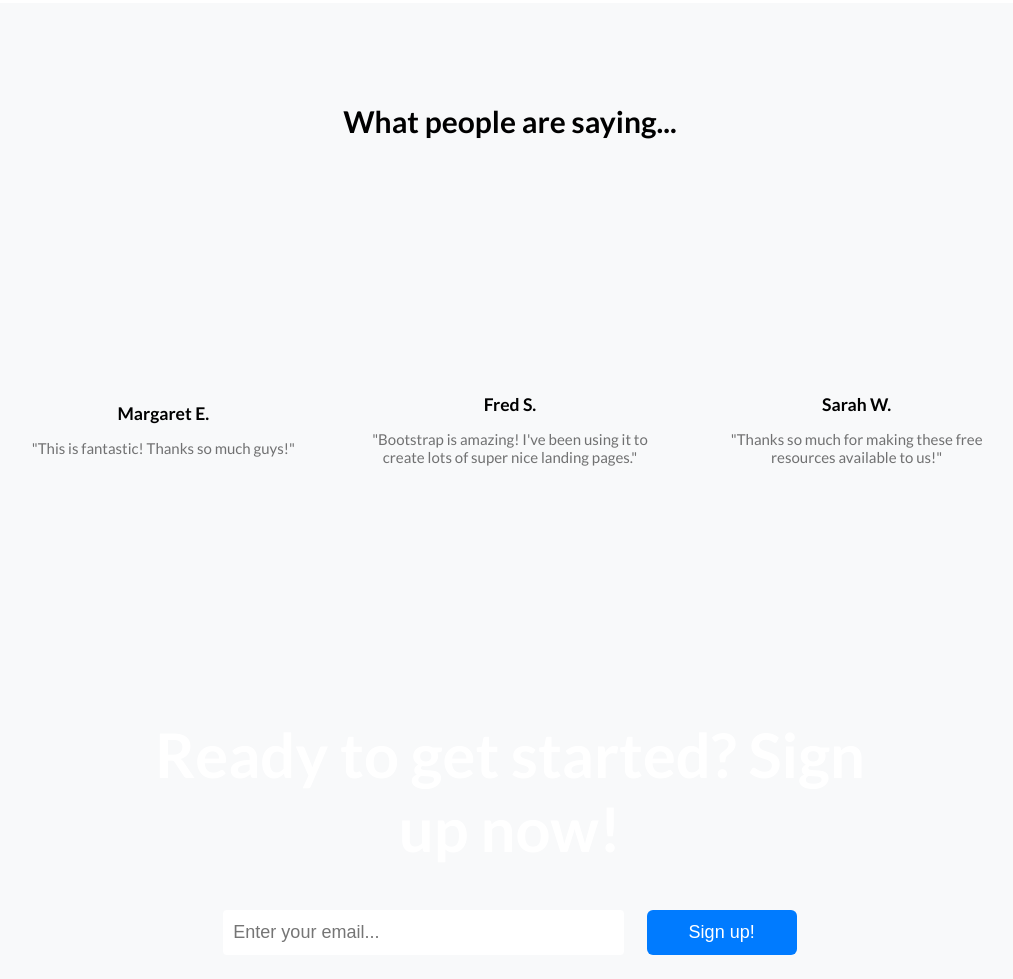
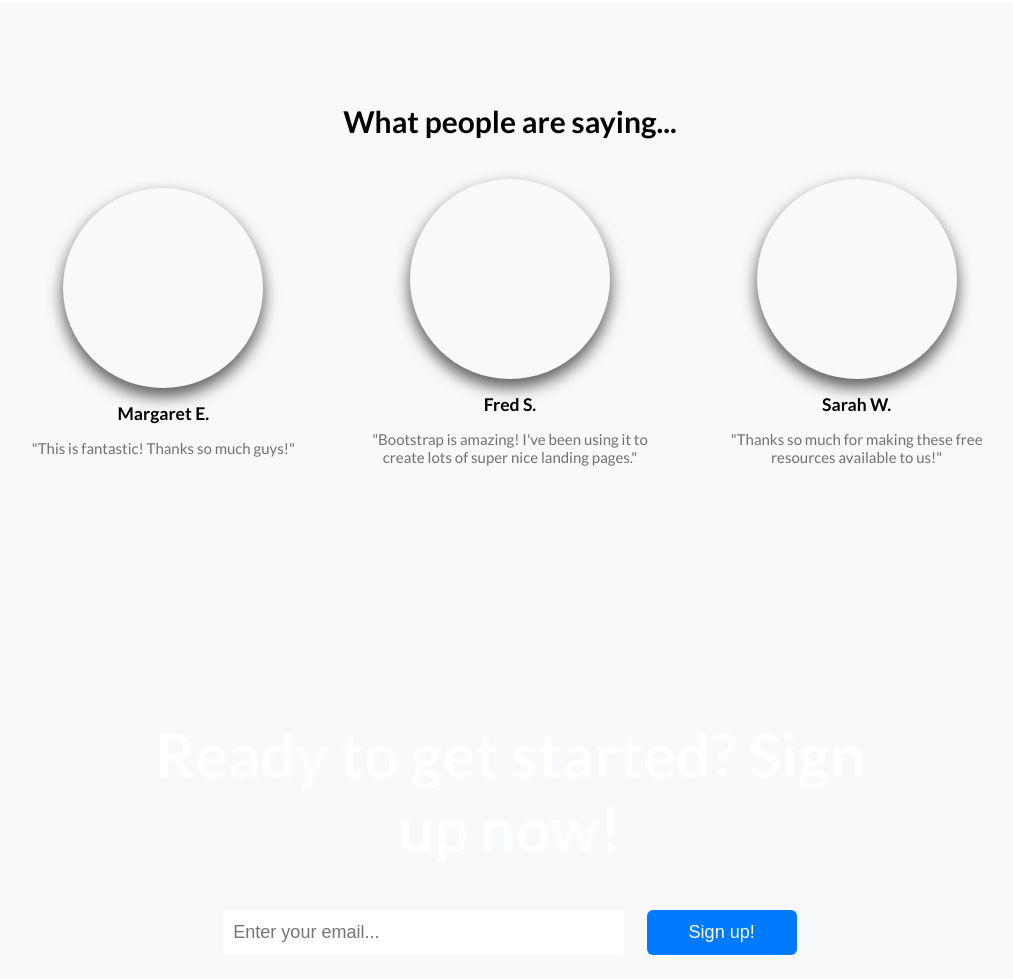
Before and after one commit to ARumiancev/HTML-CSS-project, a website: page index.html in a window 1280 px wide. Shown: the part 2665-3644 px from the top of the page, without its empty margins (130-1143 px from the left). Drawn offline with nearby package versions, Linux system fonts and the light colour scheme; files that its build step writes are made by us from their sources.

Commit message:
Update testimonials.scss

```diff
--- a/scss/testimonials.scss
+++ b/scss/testimonials.scss
@@ -29,6 +29,7 @@ h2 {
             height: 200px;
             border-radius: 100%;
             background-size: cover;
+            box-shadow: 0 8px 15px 1px rgba(0, 0, 0, 0.61);
         }
 
         p {
```
